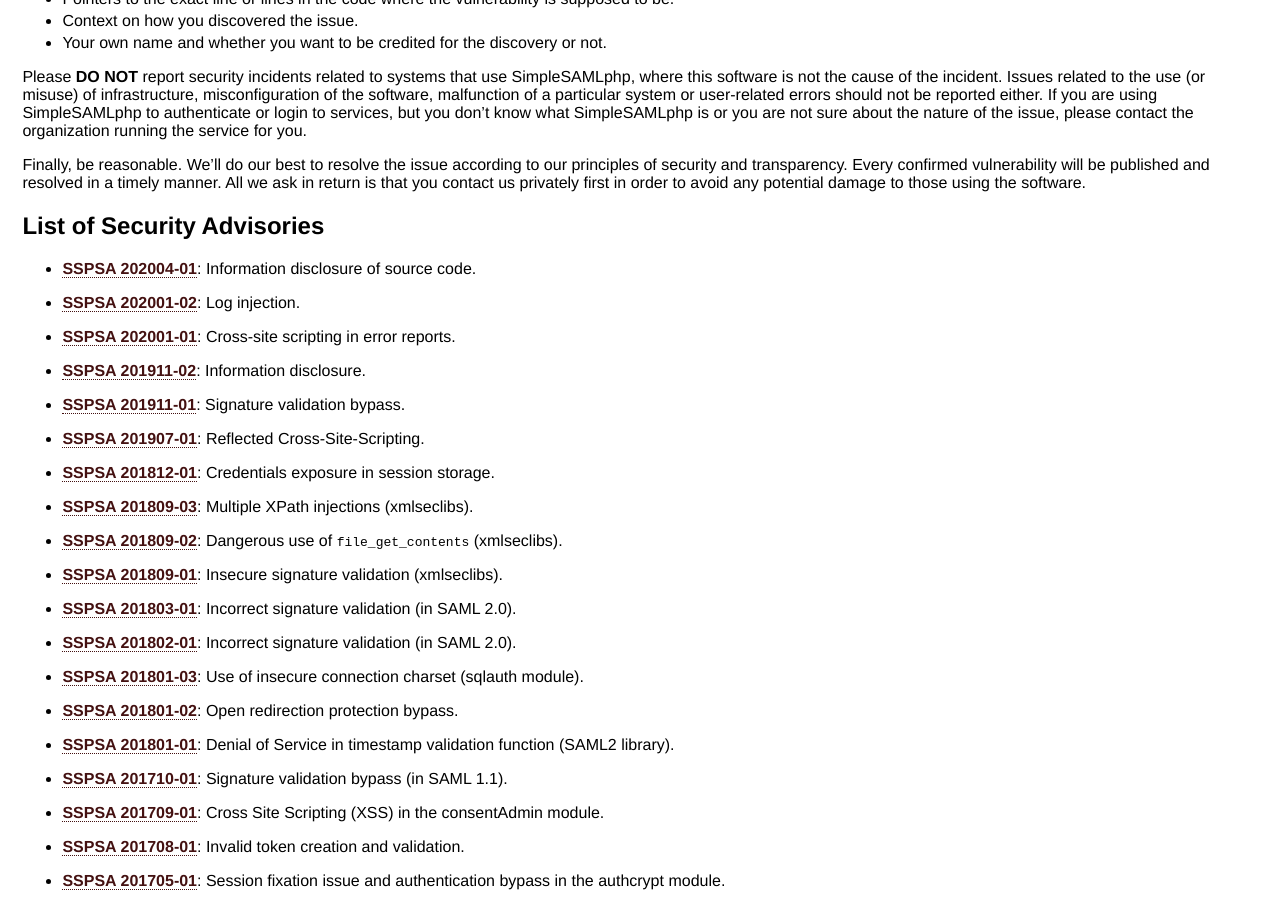
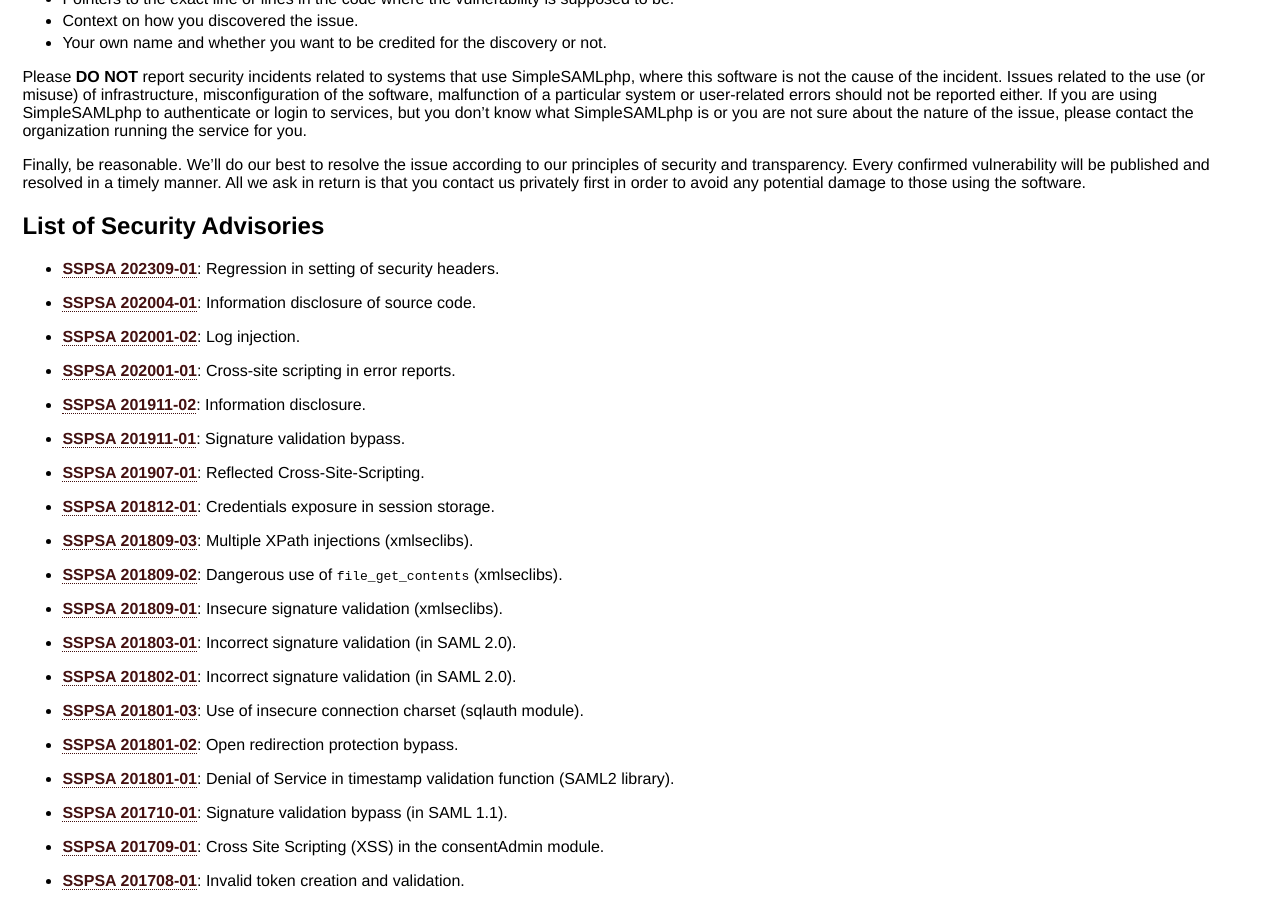
Before and after one commit to simplesamlphp/simplesamlphp.github.io, a Jekyll site: the page built from security/index.md, in a window 1280 px wide and 900 px high, scrolled down 856 px. Built offline with Jekyll 4.4.1, drawn with Linux system fonts in a browser that asks for light colours.

Commit message:
Index of security issues is manual list

```diff
--- a/security/index.md
+++ b/security/index.md
@@ -72,6 +72,8 @@
 
 ## List of Security Advisories
 
+* [**SSPSA 202309-01**](/security/202309-01): Regression in setting of security headers.
+
 * [**SSPSA 202004-01**](/security/202004-01): Information disclosure of source code.
 
 * [**SSPSA 202001-02**](/security/202001-02): Log injection.
```
